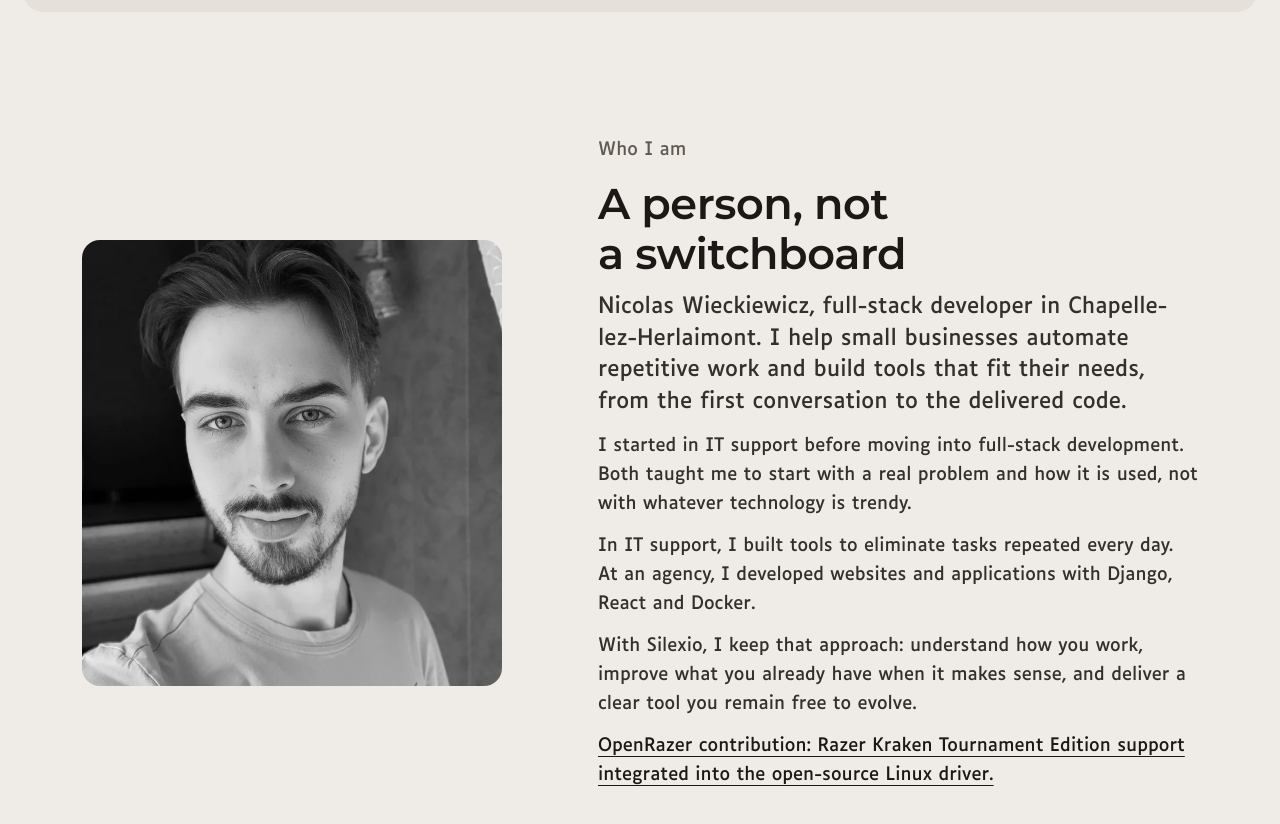
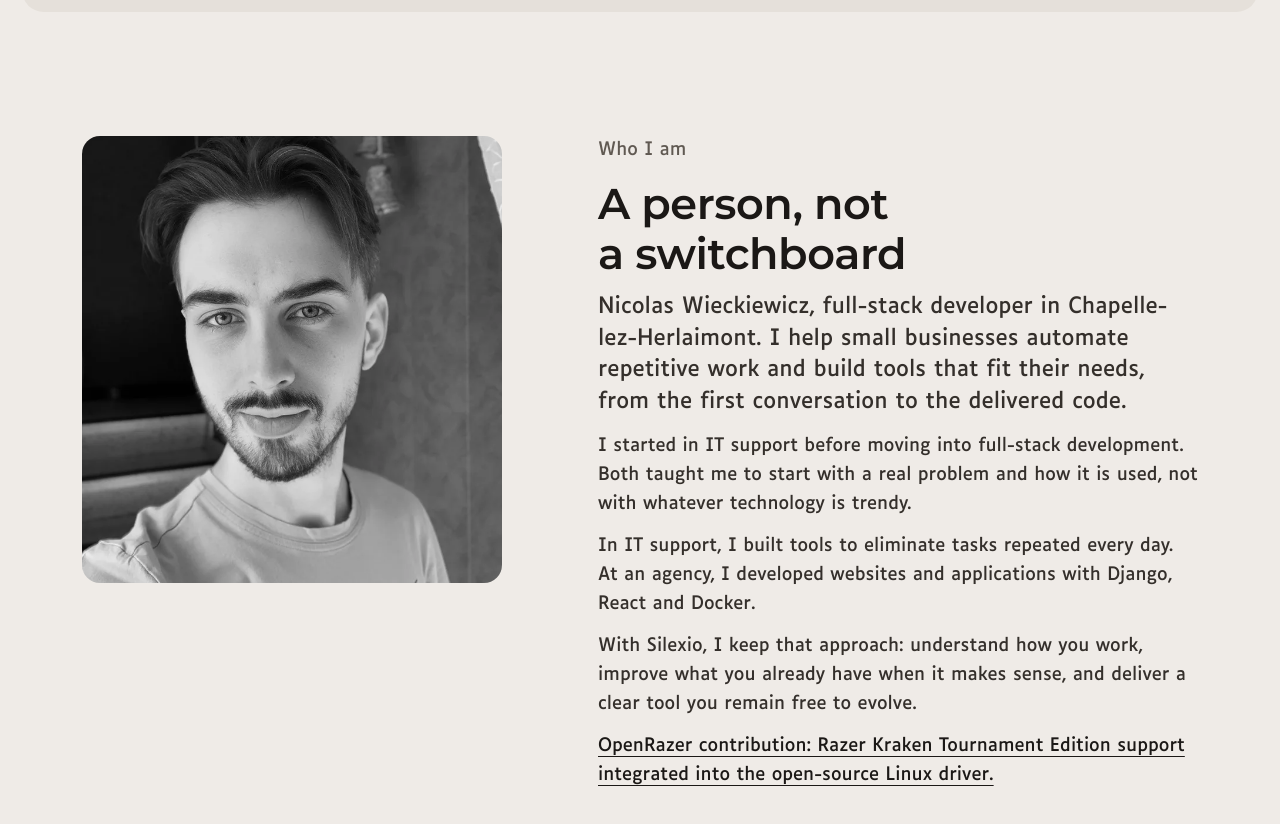
Before and after one commit to Silexio/portfolio, a Next.js app: page /en in a window 1280 px wide. Shown: the part 4120-4944 px from the top of the page. Built offline with nearby package versions, Linux system fonts and the light colour scheme; no server answers.

Commit message:
Align the About portrait with the section heading

```diff
--- a/app/globals.css
+++ b/app/globals.css
@@ -1837,7 +1837,7 @@ button {
 .about__grid {
   display: grid;
   justify-content: start;
-  align-items: center;
+  align-items: start;
   gap: var(--s-5);
 }
 @media (min-width: 900px) {
```
